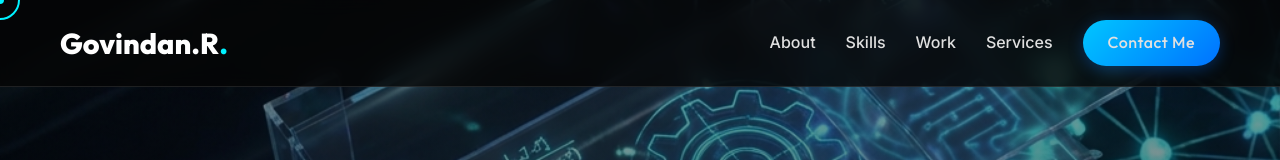
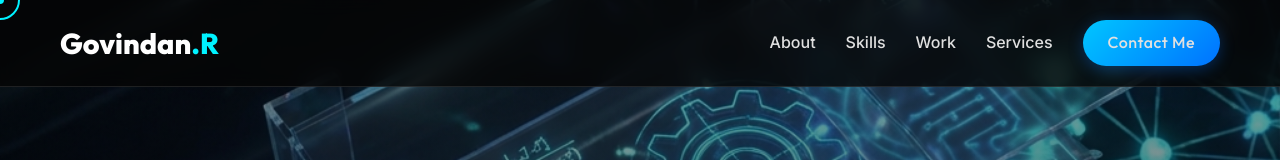
Before and after one commit to Govind-13/portfolio-_Govindan, a React (Vite) app: page / in a window 1280 px wide. Shown: the top 160 px of the page. Built offline with nearby package versions, Linux system fonts and the light colour scheme.

Commit message:
Fix logo display in Header component

```diff
--- a/src/components/Header.jsx
+++ b/src/components/Header.jsx
@@ -33,7 +33,7 @@ const Header = () => {
     return (
         <header className="header" style={headerStyle}>
             <div className="container">
-                <a href="#" className="logo">Govindan.R<span className="dot">.</span></a>
+                <a href="#" className="logo">Govindan<span className="dot">.R</span></a>
                 <nav className="navbar">
                     <ul className={`nav-links ${mobileActive ? 'active' : ''}`}>
                         <li><a href="#about" onClick={closeMobileMenu}>About</a></li>
```
